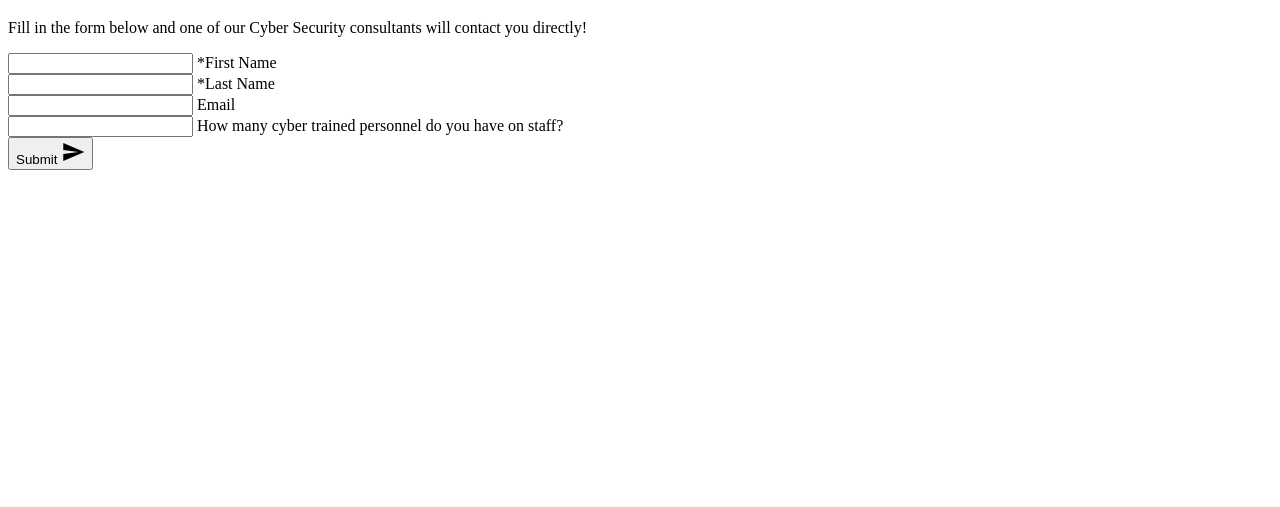
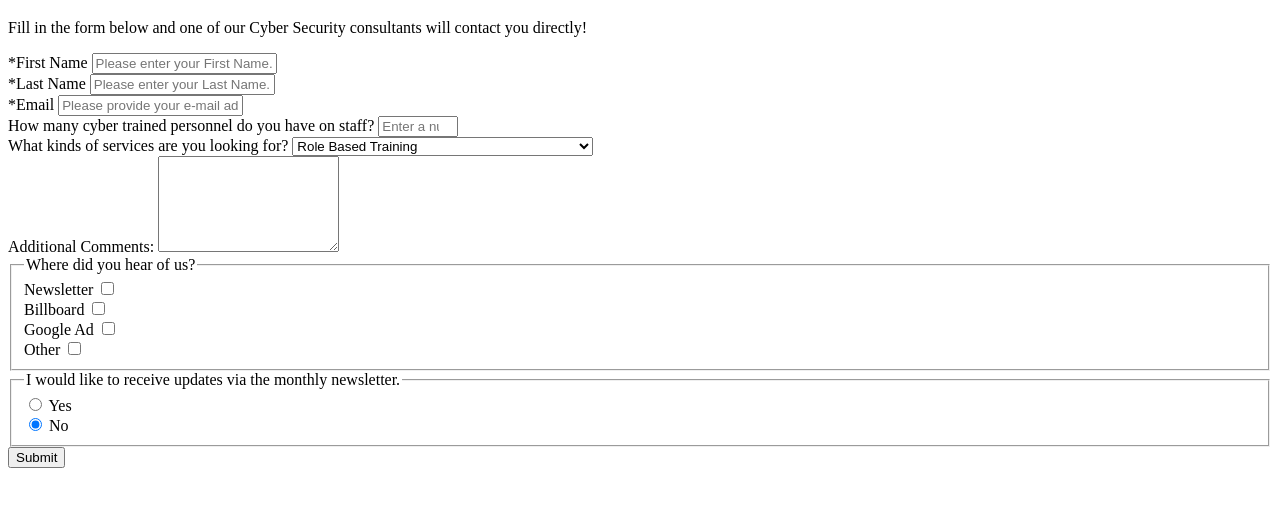
Before and after one commit to MStreet3/michaelanthonystreet.com, a plain HTML site: page fcc/responsivewebcert/survey-form/survey.html in a window 1280 px wide. Shown: the part 61-568 px from the top of the page. Drawn offline with Linux system fonts and the light colour scheme.

Commit message:
updated the survey to finish the project

```diff
--- a/fcc/responsivewebcert/survey-form/survey.html
+++ b/fcc/responsivewebcert/survey-form/survey.html
@@ -25,26 +25,70 @@
             <form id="survey-form">
                 <div id="input-fields">
                     <div>
-                        <input name="first_name" id="name" type="text" class="validate" required/>
                         <label for="first_name" id="name-label"><span class="asterisk">*</span>First Name</label>
+                        <input name="first_name" id="name" type="text" placeholder="Please enter your First Name." class="validate" required/>
                     </div>
                     <div>
-                        <input name="last_name" type="text" class="validate" required/>
                         <label for="last_name"><span class="asterisk">*</span>Last Name</label>
+                        <input name="last_name" type="text" placeholder="Please enter your Last Name." class="validate" required/>
                     </div>
                     <div>
-                        <input name="email" id="email" type="text" class="validate" />
-                        <label for="last_name" id="email-label">Email</label>
+                        <label for="last_name" type="email" id="email-label"><span class="asterisk">*</span>Email</label>
+                        <input name="email" id="email" type="email" placeholder="Please provide your e-mail address." class="validate" required/>
                     </div>
                     <div>
-                        <input name="cyber_staff" id="number" type="text" class="validate" />
                         <label for="cyber_staff" id="number-label">How many cyber trained personnel do you have on staff?</label>
+                        <input name="cyber_staff" placeholder="Enter a number." id="number" type="number" min="0" max="10000" class="validate" />
                     </div>
+                    <div>
+                        <label for="dropdown">What kinds of services are you looking for?</label>
+                        <select type="text" name="dropdown" id="dropdown">
+                            <option value="Role Based Training">Role Based Training</option>
+                            <option value="GDPR Compliance Services">GDPR Compliance Services</option>
+                            <option value="GLBA Compliance Services">GLBA Compliance Services</option>
+                            <option value="Vulnerability Assessment & Penetration Testing">Vulnerability Assessment &amp; Penetration Testing</option>
+                        </select>
+                    </div>
+                    <div>
+                        <label for="comments">Additional Comments:</label>
+                        <textarea id="comments" name="msg" maxlength="140" rows="6"></textarea>
+                    </div>
+                    <fieldset>
+                        <legend>Where did you hear of us?</legend>
+                        <div>
+                            <label for="newsletter">Newsletter</label>
+                            <input type="checkbox" id="newsletter" name="marketing" value="Newsletter" />
+                        </div>
+                        <div>
+                            <label for="billboard">Billboard</label>
+                            <input type="checkbox" id="billboard" name="marketing" value="Billboard"/>
+                        </div>
+                        <div>
+                            <label for="google-ad">Google Ad</label>
+                            <input type="checkbox" id="google-ad" name="marketing" value="Google Ad" />
+                        </div>
+                        <div>
+                            <label for="other">Other</label>
+                            <input type="checkbox" id="other" name="marketing" value="Other" />
+                        </div>
+                    </fieldset>
+                    <fieldset>
+                        <legend>
+                            I would like to receive updates via the monthly newsletter.
+                        </legend>
+                        <div>
+                            <input type="radio" name="listserv" required value="yes" />
+                            <label for="listserv">Yes</label>
+                        </div>
+                        <div>
+                            <input type="radio" checked name="listserv" value="no" />
+                            <label for="listserv">No</label>
+                        </div>
+                    </fieldset>
                 </div>
                 <div id="button">
                     <button id="submit" type="submit" name="action">
                         Submit
-                        <i class="material-icons right">send</i>
                     </button>
                 </div>
             </form>
```
Also changed, not shown: 1 other file.
